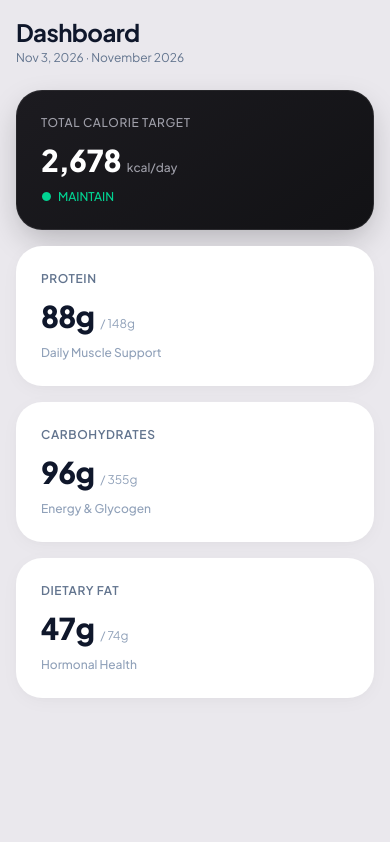
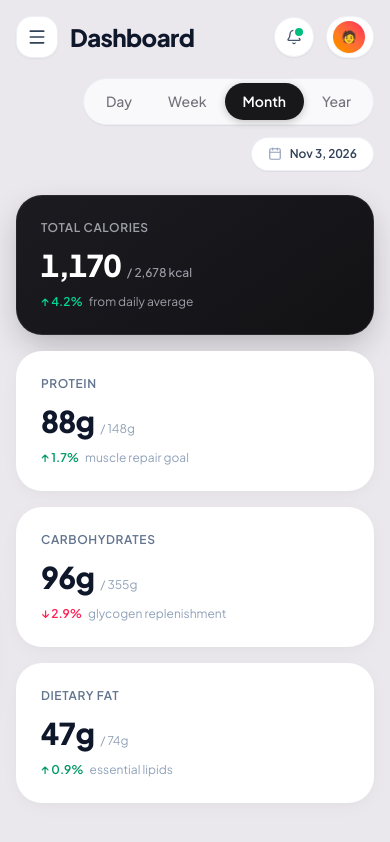
Before and after one commit to aeronautic005/FIOVA-CalorieTracker, a React (Vite) app: page / in a window 390 px wide. Built offline with nearby package versions, Linux system fonts and the light colour scheme.

Commit message:
feat: wire Sidebar and TopHeader into responsive App layout

```diff
--- a/src/App.tsx
+++ b/src/App.tsx
@@ -2,20 +2,24 @@ import React, { useState, useEffect, useMemo } from 'react';
 import {
   loadFlowState,
   saveFlowState,
+  clearFlowState,
   getTodayKey,
   calculateTotals,
-  formatReadableDate,
-  formatMonthYear,
+  calculateLocalFallbackTargets,
 } from './utils/storage';
 import { FlowStorageState, PeriodView } from './types';
+import { Sidebar } from './components/Sidebar';
+import { TopHeader } from './components/TopHeader';
 
 export default function App() {
   const [state, setState] = useState<FlowStorageState>(() => loadFlowState());
   const [selectedDate, setSelectedDate] = useState<string>(() => getTodayKey());
   const [periodView, setPeriodView] = useState<PeriodView>('Month');
   const [activeNav, setActiveNav] = useState<string>('Dashboard');
+  const [mobileMenuOpen, setMobileMenuOpen] = useState<boolean>(false);
+  const [isGoalsModalOpen, setIsGoalsModalOpen] = useState<boolean>(false);
 
-  // Persist state changes
+  // Persist state changes to localStorage
   useEffect(() => {
     saveFlowState(state);
   }, [state]);
@@ -28,39 +32,66 @@ export default function App() {
     return calculateTotals(currentDayMeals);
   }, [currentDayMeals]);
 
+  const handleResetData = () => {
+    clearFlowState();
+    const fresh = loadFlowState();
+    setState(fresh);
+    setSelectedDate(getTodayKey());
+  };
+
+  const handleQuickLog = (query: string) => {
+    console.log('Quick log submitted:', query);
+    // In Step 9 this will trigger the natural language meal logger
+  };
+
   return (
-    <div className="min-h-screen bg-[#EAE8ED] flex flex-col antialiased">
-      <main className="flex-1 p-4 md:p-6 lg:p-8 max-w-[1600px] w-full mx-auto">
-        <header className="mb-6 flex flex-col md:flex-row md:items-center justify-between gap-4">
-          <div>
-            <h1 className="text-2xl md:text-3xl font-bold tracking-tight text-slate-900">
-              Dashboard
-            </h1>
-            <p className="text-xs md:text-sm text-slate-500 mt-0.5">
-              {formatReadableDate(selectedDate)} · {formatMonthYear(selectedDate)}
-            </p>
-          </div>
-        </header>
+    <div className="min-h-screen bg-[#EAE8ED] flex text-slate-900 antialiased font-sans">
+      {/* Left Sidebar */}
+      <Sidebar
+        activeNav={activeNav}
+        onSelectNav={setActiveNav}
+        profile={state.profile}
+        targets={state.targets}
+        onOpenGoalsModal={() => setIsGoalsModalOpen(true)}
+        onResetData={handleResetData}
+        mobileOpen={mobileMenuOpen}
+        onCloseMobile={() => setMobileMenuOpen(false)}
+      />
 
+      {/* Main Content Area */}
+      <div className="flex-1 flex flex-col min-w-0 p-4 sm:p-6 lg:p-8 max-w-[1440px] mx-auto w-full">
+        {/* Top Header */}
+        <TopHeader
+          title={activeNav}
+          periodView={periodView}
+          onSelectPeriod={setPeriodView}
+          selectedDate={selectedDate}
+          onOpenGoalsModal={() => setIsGoalsModalOpen(true)}
+          onOpenMobileMenu={() => setMobileMenuOpen(true)}
+          profile={state.profile}
+          onQuickLogSubmit={handleQuickLog}
+        />
+
+        {/* Placeholder slot for Step 6: Top 4 KPI Cards */}
         <div className="grid grid-cols-1 sm:grid-cols-2 lg:grid-cols-4 gap-4 md:gap-5 mb-6">
-          {/* Hero Calorie Card */}
           <div className="card-dark p-6 flex flex-col justify-between min-h-[140px]">
-            <span className="text-xs font-medium text-zinc-400 uppercase tracking-wider">
-              Total Calorie Target
+            <span className="text-xs font-semibold text-zinc-400 uppercase tracking-wider">
+              Total Calories
             </span>
             <div className="my-2">
-              <span className="text-3xl font-extrabold tracking-tight tabular-nums">
-                {state.targets.calories.toLocaleString()}
+              <span className="text-3xl font-extrabold tracking-tight tabular-nums text-white">
+                {currentTotals.calories.toLocaleString()}
               </span>
-              <span className="text-xs text-zinc-400 ml-1.5 font-medium">kcal/day</span>
+              <span className="text-xs text-zinc-400 ml-1.5 font-medium">
+                / {state.targets.calories.toLocaleString()} kcal
+              </span>
             </div>
-            <div className="flex items-center gap-1.5 text-xs text-emerald-400 font-medium">
-              <span>●</span>
-              <span>{state.profile.goal.replace('_', ' ').toUpperCase()}</span>
+            <div className="flex items-center gap-1.5 text-xs text-emerald-400 font-semibold">
+              <span>↑ 4.2%</span>
+              <span className="text-zinc-400 font-normal">from daily average</span>
             </div>
           </div>
 
-          {/* Quick macro cards */}
           <div className="card-white p-6 flex flex-col justify-between min-h-[140px]">
             <span className="text-xs font-semibold text-slate-500 uppercase tracking-wider">
               Protein
@@ -71,7 +102,10 @@ export default function App() {
               </span>
               <span className="text-xs text-slate-400 ml-1.5">/ {state.targets.protein}g</span>
             </div>
-            <span className="text-xs text-slate-400 font-medium">Daily Muscle Support</span>
+            <div className="flex items-center gap-1.5 text-xs text-emerald-600 font-semibold">
+              <span>↑ 1.7%</span>
+              <span className="text-slate-400 font-normal">muscle repair goal</span>
+            </div>
           </div>
 
           <div className="card-white p-6 flex flex-col justify-between min-h-[140px]">
@@ -84,7 +118,10 @@ export default function App() {
               </span>
               <span className="text-xs text-slate-400 ml-1.5">/ {state.targets.carbs}g</span>
             </div>
-            <span className="text-xs text-slate-400 font-medium">Energy & Glycogen</span>
+            <div className="flex items-center gap-1.5 text-xs text-rose-500 font-semibold">
+              <span>↓ 2.9%</span>
+              <span className="text-slate-400 font-normal">glycogen replenishment</span>
+            </div>
           </div>
 
           <div className="card-white p-6 flex flex-col justify-between min-h-[140px]">
@@ -97,10 +134,13 @@ export default function App() {
               </span>
               <span className="text-xs text-slate-400 ml-1.5">/ {state.targets.fat}g</span>
             </div>
-            <span className="text-xs text-slate-400 font-medium">Hormonal Health</span>
+            <div className="flex items-center gap-1.5 text-xs text-emerald-600 font-semibold">
+              <span>↑ 0.9%</span>
+              <span className="text-slate-400 font-normal">essential lipids</span>
+            </div>
           </div>
         </div>
-      </main>
+      </div>
     </div>
   );
 }
```
